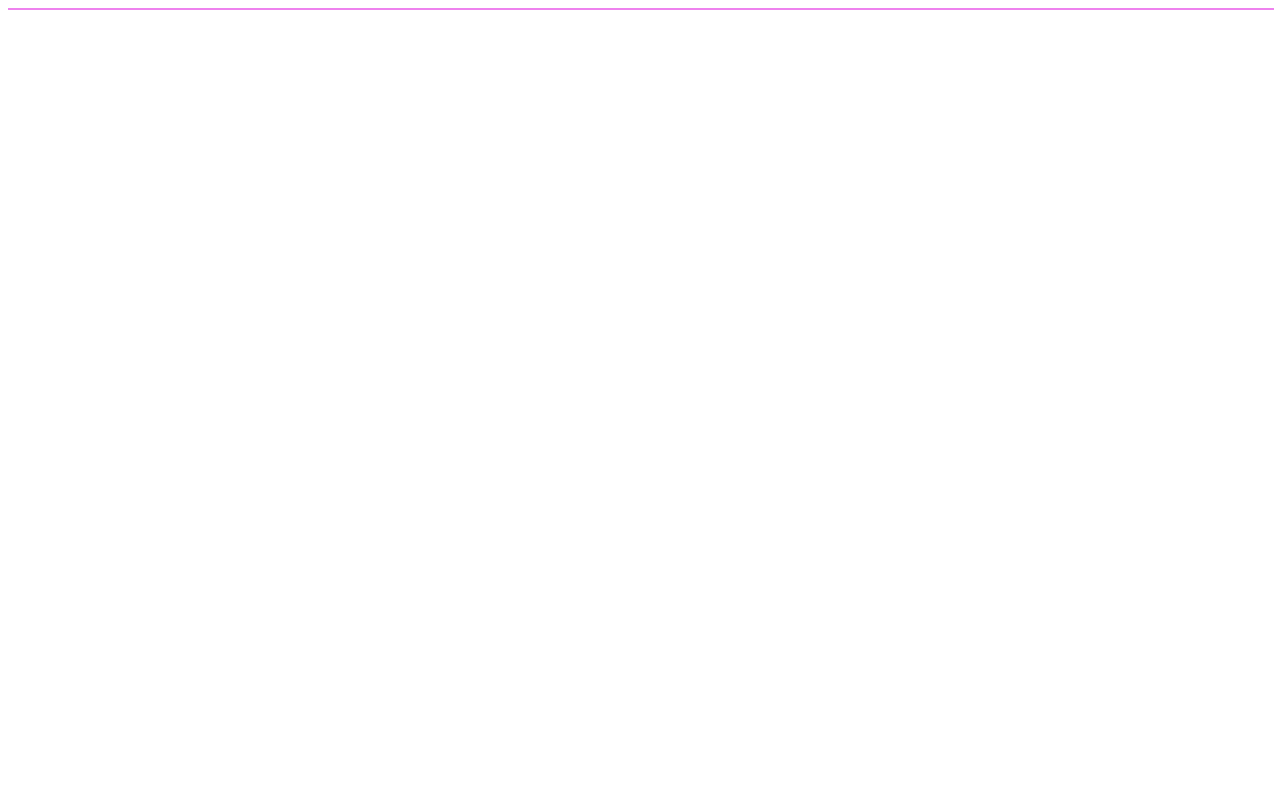
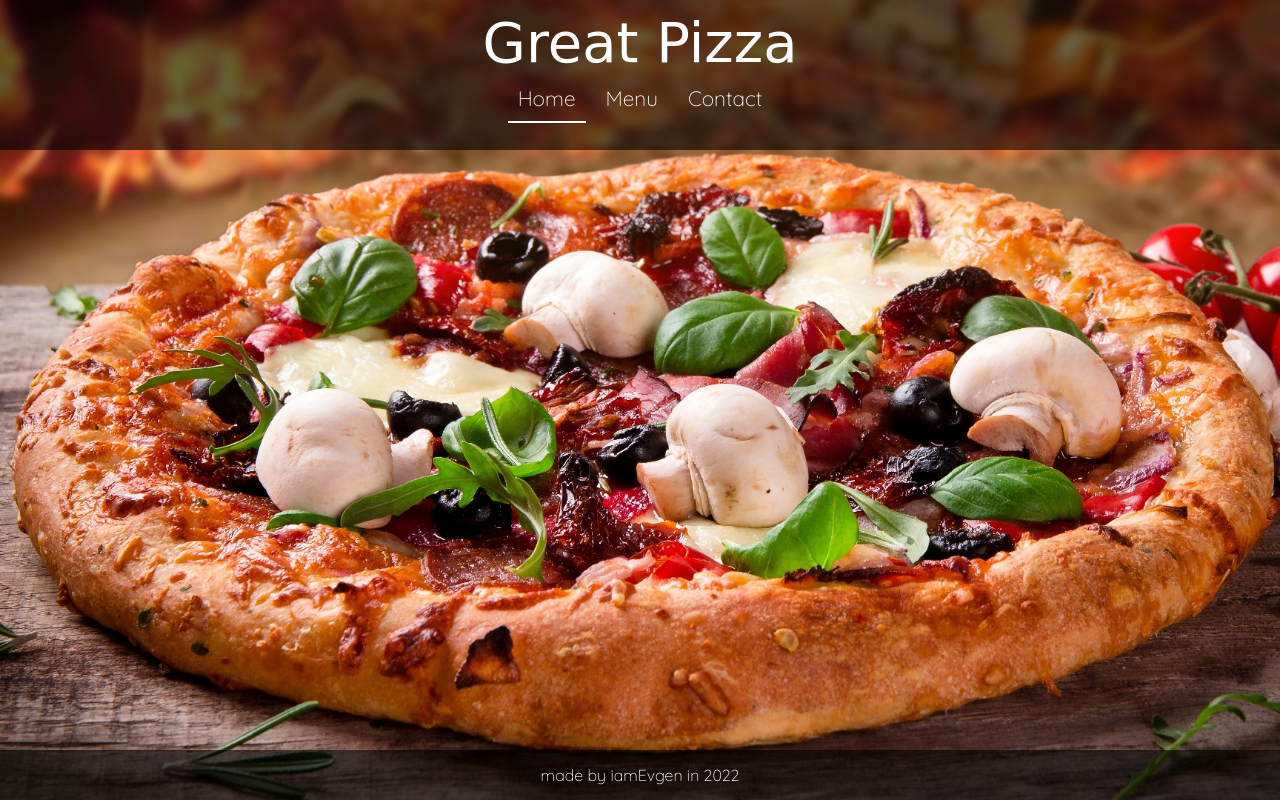
Before and after one commit to iamEvgen/restaurant-page, a website built with webpack: page dist/index.html in a window 1280 px wide. Built offline with nearby package versions, Linux system fonts and the light colour scheme; a web font is replaced by a local one.

Commit message:
add header footer background

```diff
--- a/src/index.js
+++ b/src/index.js
@@ -1,10 +1,50 @@
 import './style.css';
 
 const startPage = (function() {
+    const body = document.querySelector('body');
     const content = document.querySelector('#content');
 
     const container = document.createElement('div');
     container.classList.add('container')
     content.appendChild(container);
 
+    const head = document.createElement('div');
+    head.classList.add('head')
+    container.appendChild(head);
+
+    const bodyContent = document.createElement('div');
+    bodyContent.classList.add('bodyContent')
+    container.appendChild(bodyContent);
+
+    const footer = document.createElement('div');
+    footer.classList.add('footer')
+    container.appendChild(footer);
+
+    const logo = document.createElement('div');
+    logo.textContent = 'Great Pizza';
+    logo.classList.add('logo');
+    head.appendChild(logo);
+
+    const nav = document.createElement('div');
+    nav.classList.add('nav');
+    head.appendChild(nav);
+
+    const homeBtn = document.createElement('div');
+    homeBtn.classList.add('homeBtn');
+    homeBtn.classList.add('selected');
+    homeBtn.textContent = 'Home';
+    nav.appendChild(homeBtn);
+
+    const menuBtn = document.createElement('div');
+    menuBtn.classList.add('menuBtn');
+    menuBtn.textContent = 'Menu';
+    nav.appendChild(menuBtn);
+
+    const contact = document.createElement('div');
+    contact.textContent = 'Contact';
+    nav.appendChild(contact);
+
+    const footerText = document.createElement('div');
+    footerText.innerHTML = '<div class="copyText"><span>made by iamEvgen in 2022</span><a href="https://github.com/iamEvgen" target="_blank"><span></span></a></div>';
+    footer.appendChild(footerText);
 })();
--- a/src/style.css
+++ b/src/style.css
@@ -1,4 +1,93 @@
+@import url('https://fonts.googleapis.com/css2?family=Ms+Madi&display=swap');
+@import url('https://fonts.googleapis.com/css2?family=Quicksand:wght@300&display=swap');
+
+
+body {
+  margin: 0;
+  font-family: 'Quicksand', sans-serif;
+}
+
 .container {
-    width: 100%;
-    border: 1px solid violet;
+  width: 100%;
+  display: grid;
+  grid-template-rows: 150px auto 50px;
+  grid-template-areas:
+    "header"
+    "bodyContent"
+    "footer";
+  background-image: url('./img/bg.jpeg');
+  background-attachment: fixed;
+  background-size: cover;
 }
+
+.head {
+  grid-area: header;
+  background-color: rgb(0, 0, 0, 0.6);
+  display: flex;
+  flex-direction: column;
+  align-items: center;
+}
+
+.logo {
+  font-family: 'Ms Madi', cursive;
+  color: white;
+  margin-top: 10px;
+  font-size: 3.5rem;
+}
+
+.nav {
+  color: white;
+  font-size: 1.3rem;
+  display: flex;
+  gap: 10px;
+  font-family: 'Quicksand', sans-serif;
+}
+
+.nav>* {
+  transition: 0.3s;
+  padding: 10px;
+}
+
+.nav>*:hover {
+  cursor: pointer;
+  transform: translateY(-10%);
+}
+
+.nav>*.selected {
+  border-bottom: 2px white solid;
+}
+
+
+.bodyContent {
+  grid-area: bodyContent;
+  min-height: calc(100vh - 200px);
+}
+
+.footer {
+  grid-area: footer;
+  background-color: rgb(0, 0, 0, 0.6);
+  color: white;
+  display: flex;
+  justify-content: center;
+  align-items: center;
+}
+
+.copyText {
+  display: flex;
+  justify-content: center;
+  align-items: center;
+}
+
+.footer a {
+  text-decoration: none;
+  color: white;
+}
+
+.footer+span {
+  background-image: url('./img/GitHub.png');
+  background-size: cover;
+  width: 20px;
+  height: 20px;
+  display: inline-flex;
+  margin-left: 10px;
+}
--- a/webpack.config.js
+++ b/webpack.config.js
@@ -1,8 +1,9 @@
 const path = require('path');
 
 module.exports = {
-  mode: 'production',
+  mode: 'development',
   entry: './src/index.js',
+  devtool: 'inline-source-map',
   output: {
     filename: 'main.js',
     path: path.resolve(__dirname, 'dist'),
```
Also changed, not shown: dist/5de0643bf1bbf77878ff.png (added), dist/73d98e1e70f7620f2d12.jpeg (added), dist/d8c6d6c90bdccf76d860.png (added), dist/main.js, src/img/GitHub.png (added), src/img/bg.jpeg (added).
